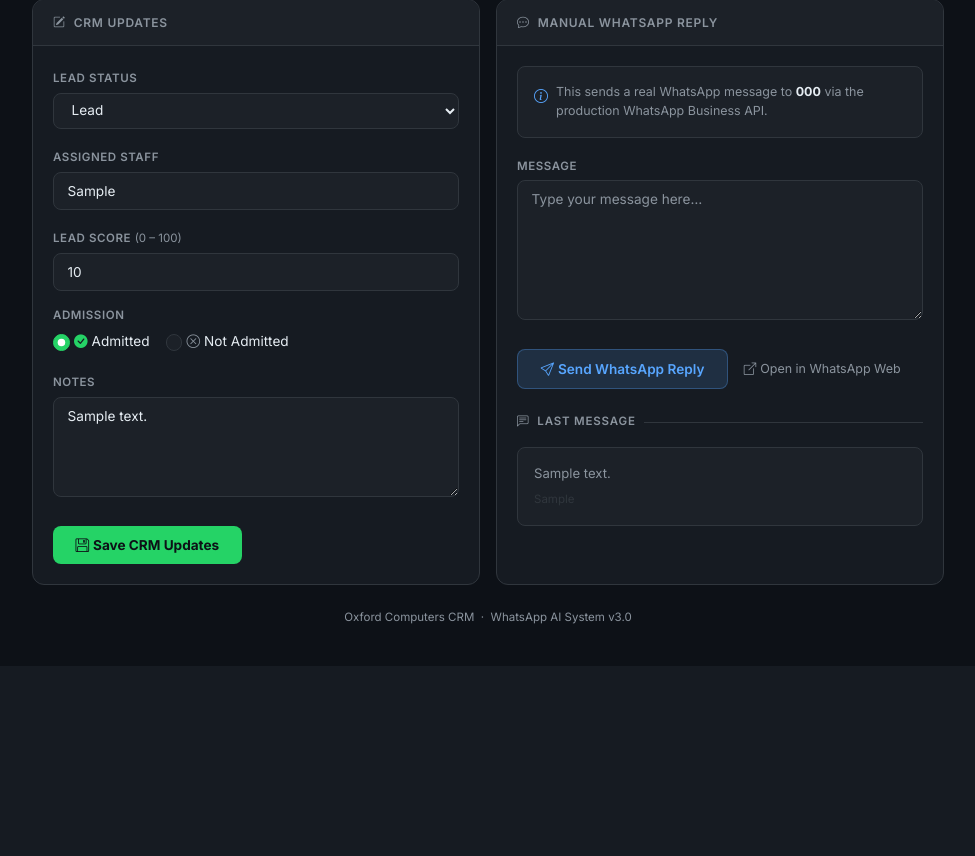
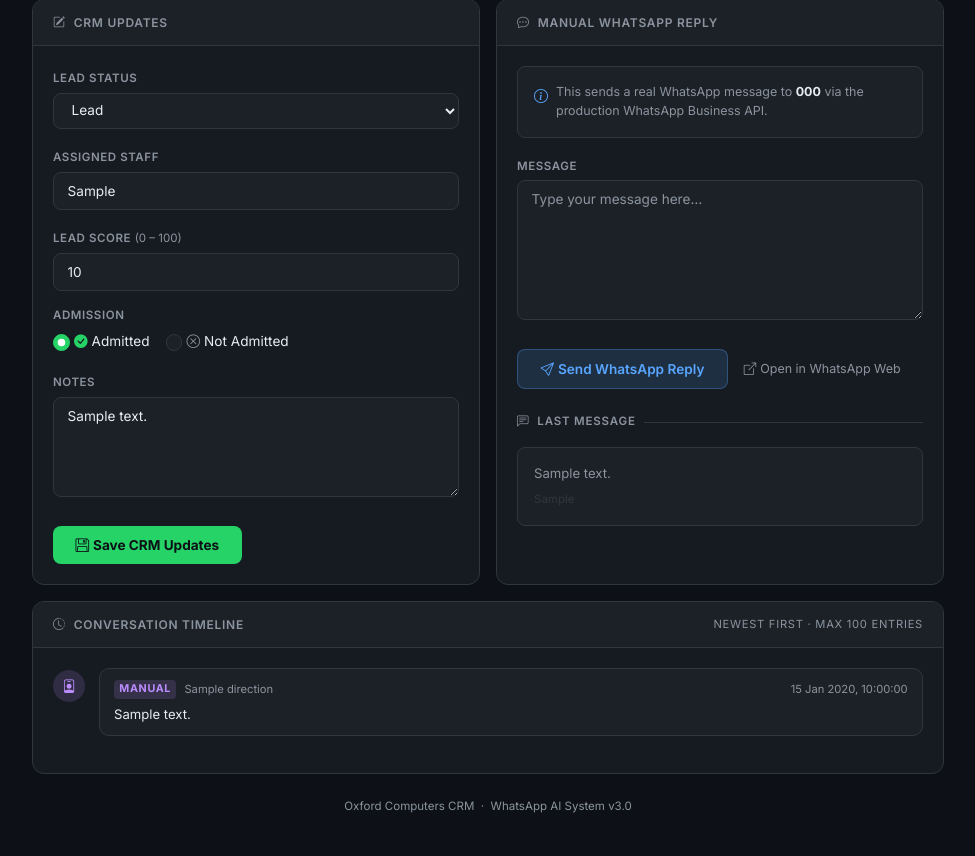
Before and after one commit to oxfordmkl/whatsapp, a Flask app: template templates/crm_lead_detail.html in a window 1280 px wide. Shown: the part 447-1303 px from the top of the page, without its empty margins (152-1127 px from the left). Before the commit the page ends 1071 px from the top, so only its background shows below. Run offline with Flask 3, Linux system fonts and the light colour scheme; tables that the repository leaves empty hold one stand-in row (values such as "Sample post"); the template is opened without the code that fills it: values that come from a table or form of the project are taken from there, most other values are stand-ins (such as "Sample title", 1, 10 or a date in 2020); parts of the project's set-up code (start-up, migrations or seed data) failed here and were passed over.

Commit message:
Phase 4D conversation timeline

```diff
--- a/templates/crm_lead_detail.html
+++ b/templates/crm_lead_detail.html
@@ -287,13 +287,72 @@
       background: var(--border);
     }
 
-    /* ── Responsive ─────────────────────────────────────────── */
+    /* ── Responsive ────────────────────────────────────────────────── */
     @media (max-width: 767px) {
       .crm-nav { padding: 0.6rem 1rem; }
       .meta-grid { grid-template-columns: repeat(2, 1fr); }
     }
     @media (max-width: 400px) {
       .meta-grid { grid-template-columns: 1fr; }
+    }
+
+    /* ── Timeline ──────────────────────────────────────────────── */
+    .timeline { position: relative; }
+    .tl-item {
+      display: flex;
+      gap: 0.85rem;
+      padding-bottom: 1.1rem;
+      position: relative;
+    }
+    .tl-item:not(:last-child)::before {
+      content: '';
+      position: absolute;
+      left: 15px;
+      top: 32px;
+      bottom: 0;
+      width: 1px;
+      background: var(--border);
+    }
+    .tl-dot {
+      width: 32px; height: 32px;
+      border-radius: 50%;
+      display: flex; align-items: center; justify-content: center;
+      font-size: 0.85rem;
+      flex-shrink: 0;
+      margin-top: 2px;
+    }
+    .tl-dot-user     { background: rgba(37,211,102,0.15);  color: var(--green); }
+    .tl-dot-ai       { background: rgba(88,166,255,0.15);  color: var(--blue); }
+    .tl-dot-followup { background: rgba(210,153,34,0.15);  color: var(--yellow); }
+    .tl-dot-manual   { background: rgba(188,140,255,0.15); color: var(--purple); }
+    .tl-bubble {
+      flex: 1;
+      background: var(--bg-card2);
+      border: 1px solid var(--border);
+      border-radius: 10px;
+      padding: 0.65rem 0.9rem;
+    }
+    .tl-meta {
+      display: flex; align-items: center; gap: 0.5rem;
+      margin-bottom: 0.35rem; flex-wrap: wrap;
+    }
+    .tl-label {
+      font-size: 0.67rem; font-weight: 700;
+      text-transform: uppercase; letter-spacing: 0.06em;
+      padding: 0.15em 0.5em; border-radius: 4px;
+    }
+    .tl-label-user     { background: rgba(37,211,102,0.15);  color: var(--green); }
+    .tl-label-ai       { background: rgba(88,166,255,0.15);  color: var(--blue); }
+    .tl-label-followup { background: rgba(210,153,34,0.15);  color: var(--yellow); }
+    .tl-label-manual   { background: rgba(188,140,255,0.15); color: var(--purple); }
+    .tl-time { font-size: 0.7rem; color: var(--text-muted); margin-left: auto; white-space: nowrap; }
+    .tl-text {
+      font-size: 0.82rem; color: var(--text-main);
+      white-space: pre-wrap; word-break: break-word; margin: 0;
+    }
+    .tl-empty {
+      color: var(--text-muted); font-size: 0.83rem;
+      text-align: center; padding: 2.5rem 0;
     }
   </style>
 </head>
@@ -577,9 +636,76 @@
 
     </div><!-- /row -->
 
+    <!-- ── Conversation Timeline ──────────────────── -->
+    <div class="crm-card mt-3">
+      <div class="crm-card-header">
+        <i class="bi bi-clock-history"></i>Conversation Timeline
+        <span style="margin-left: auto; font-size: 0.7rem; font-weight: 400; color: var(--text-muted);">
+          newest first &middot; max 100 entries
+        </span>
+      </div>
+      <div class="crm-card-body">
+        {% if logs %}
+        <div class="timeline">
+          {% for log in logs %}
+
+          {# resolve per-type display config #}
+          {% if log.message_type == 'user' %}
+            {% set dot_cls = 'tl-dot-user' %}
+            {% set lbl_cls = 'tl-label-user' %}
+            {% set icon    = 'bi-person-fill' %}
+            {% set label   = 'User' %}
+          {% elif log.message_type == 'ai' %}
+            {% set dot_cls = 'tl-dot-ai' %}
+            {% set lbl_cls = 'tl-label-ai' %}
+            {% set icon    = 'bi-robot' %}
+            {% set label   = 'AI Reply' %}
+          {% elif log.message_type == 'followup' %}
+            {% set dot_cls = 'tl-dot-followup' %}
+            {% set lbl_cls = 'tl-label-followup' %}
+            {% set icon    = 'bi-alarm' %}
+            {% set label   = 'Follow-up' %}
+          {% else %}
+            {% set dot_cls = 'tl-dot-manual' %}
+            {% set lbl_cls = 'tl-label-manual' %}
+            {% set icon    = 'bi-person-badge' %}
+            {% set label   = 'Manual' %}
+          {% endif %}
+
+          <div class="tl-item">
+            <div class="tl-dot {{ dot_cls }}">
+              <i class="bi {{ icon }}"></i>
+            </div>
+            <div class="tl-bubble">
+              <div class="tl-meta">
+                <span class="tl-label {{ lbl_cls }}">{{ label }}</span>
+                <span style="font-size: 0.7rem; color: var(--text-muted);">
+                  {{ log.direction }}
+                </span>
+                <span class="tl-time">
+                  {% if log.created_at %}
+                  {{ log.created_at.strftime('%d %b %Y, %H:%M:%S') }}
+                  {% endif %}
+                </span>
+              </div>
+              <p class="tl-text">{{ log.message_text or '\u2014' }}</p>
+            </div>
+          </div>
+
+          {% endfor %}
+        </div>
+        {% else %}
+        <div class="tl-empty">
+          <i class="bi bi-chat-square-dots" style="font-size: 1.8rem; display:block; margin-bottom: 0.5rem; color: var(--border);"></i>
+          No messages logged yet for this lead.
+        </div>
+        {% endif %}
+      </div>
+    </div>
+
     <!-- Footer -->
     <p class="text-center mt-4" style="color: var(--text-muted); font-size: 0.72rem;">
-      Oxford Computers CRM &nbsp;·&nbsp; WhatsApp AI System v3.0
+      Oxford Computers CRM &nbsp;&middot;&nbsp; WhatsApp AI System v3.0
     </p>
 
   </div><!-- /container -->
```
Also changed, not shown: app/models.py (+21 -0 lines), app/routes/admin.py (+19 -1 lines), app/routes/webhook.py (+15 -0 lines), app/services/followup_service.py (+11 -1 lines), app/services/log_service.py (added, +47 -0 lines), migrations/versions/d3c2ce4aa446_phase_4d_message_logging.py (added, +45 -0 lines).
